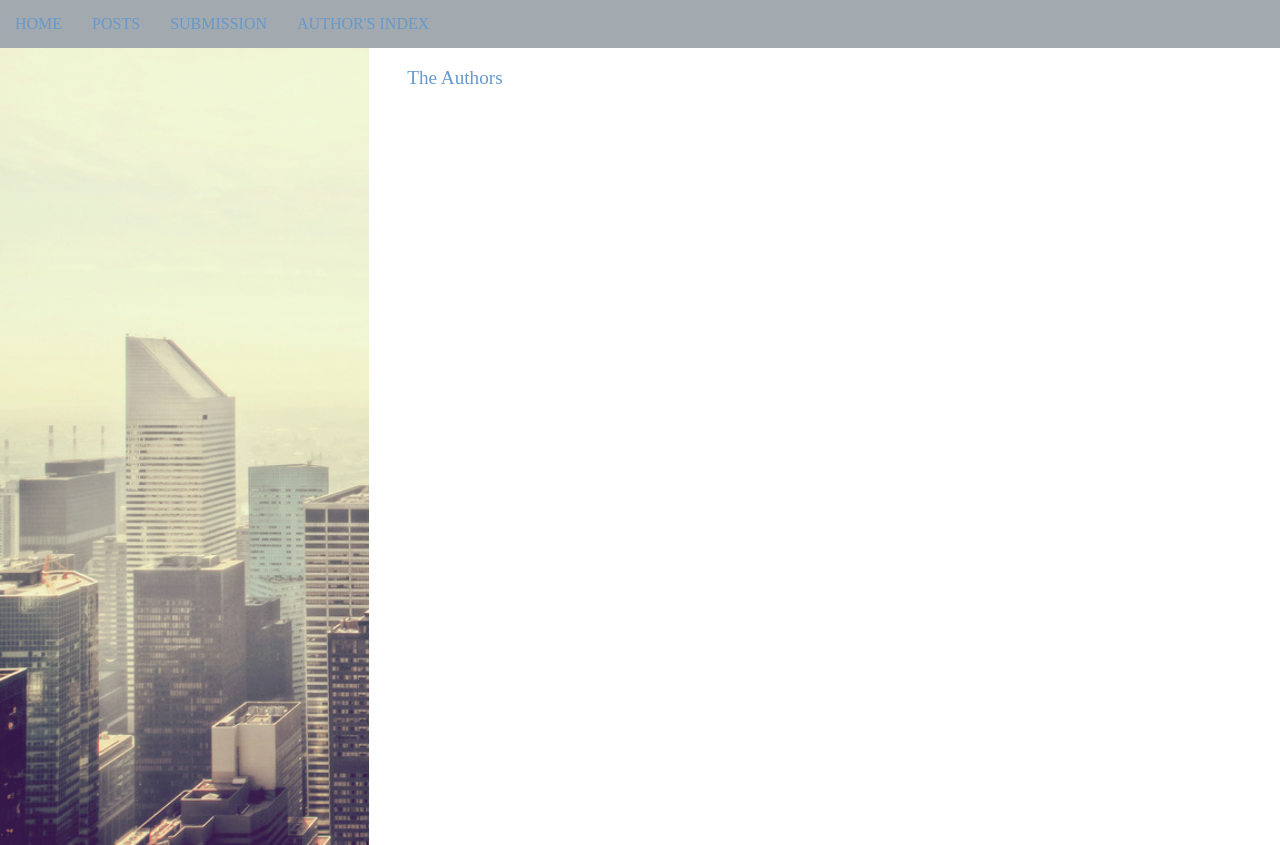
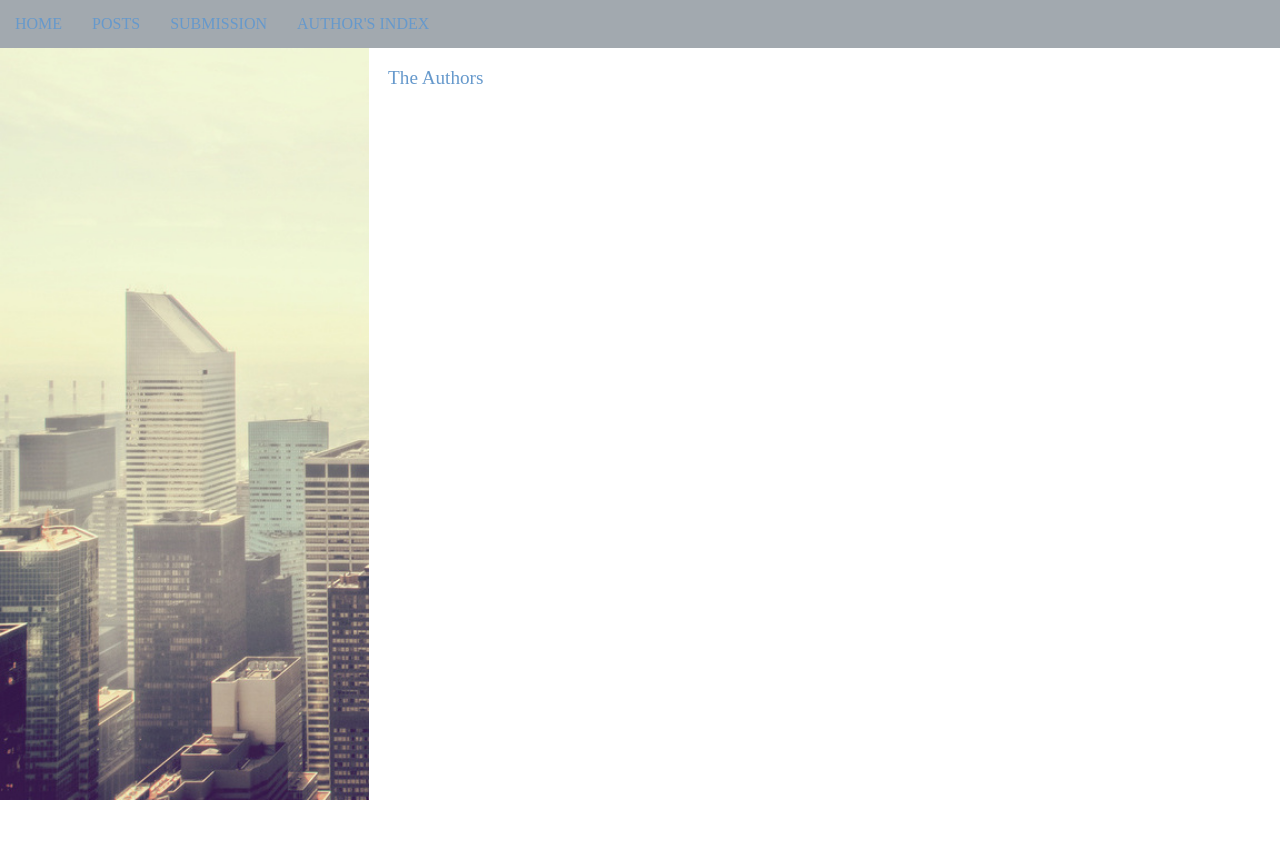
Before and after one commit to kathyxchen/prelim-website, a PHP site: page /authind/index.php in a window 1280 px wide. After the commit the page ends 800 px from the top, so only its background shows below. Run offline with PHP 8.4, Linux system fonts and the light colour scheme; data that the repository does not hold is empty.

Commit message:
Fixed CSS structure for sidebars and posts

```diff
--- a/authind/index.php
+++ b/authind/index.php
@@ -18,12 +18,13 @@
             }
         ?>
     </div>
-    <div class="side">
-        <img src="../cropped.jpg" class="sidebar" />
+    <div id="container">
+    <div id="side">
+        <img src="../cropped.jpg" id="sidebar" />
     </div>
     <div id="buffer">
     </div>
-    <div id="container">
+    <div id="authindex">
       <h2><br />The Authors</h2>
       <div id="index">
       <?php
@@ -46,6 +47,7 @@
           $ts = strtotime($d);
           return date("F d, Y", $ts);
         }
+
         function match_title($ia, $mysqli) {
           $query = "SELECT title, post_time, ID FROM articles WHERE author_id=" . $ia . " ORDER BY post_time DESC";
           if ($stmt = $mysqli->prepare($query)) {
@@ -73,5 +75,6 @@
       ?>
       </div>
     </div>
+    </div>
 </body>
 </html>
--- a/authind/style.css
+++ b/authind/style.css
@@ -26,11 +26,11 @@ ul {
   font-family: "Trebuchet MS";
 }
 
-.side {
+#side {
   float: left;
 }
 
-.sidebar {
+#sidebar {
   height: 100%;
 }
 
@@ -38,11 +38,20 @@ ul {
   float: right;
 }
 
+#container {
+  position: relative;
+}
+
+#authindex {
+  float: left;
+  width: 50%;
+}
+
 .auth {
-  margin-left: 50px;
+  margin-left: 10%;
   float: left;
   background-color: white;
-  width: 50%;
+  width: 80%;
   overflow: hidden;
 }
 
```
Also changed, not shown: submit/index.php (+6 -6 lines), submit/style.css (+3 -17 lines).
